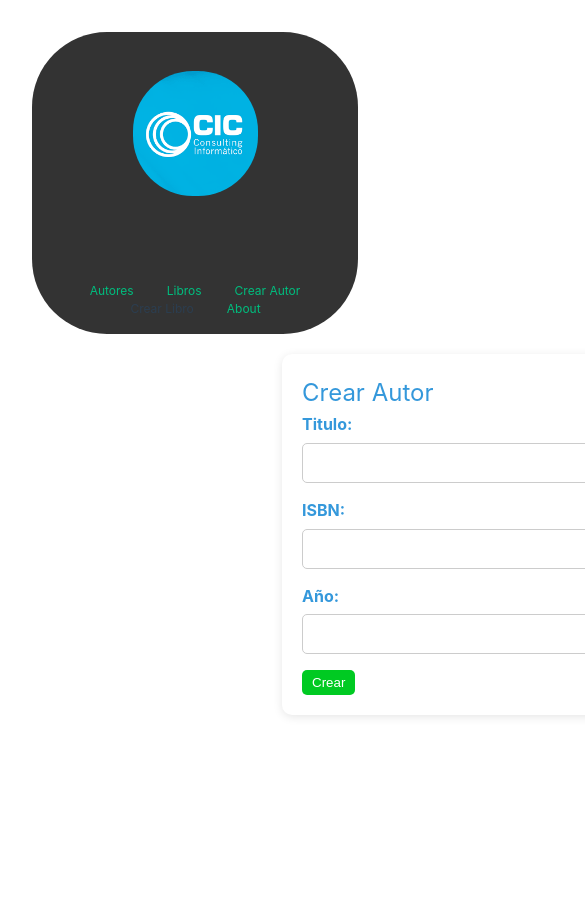
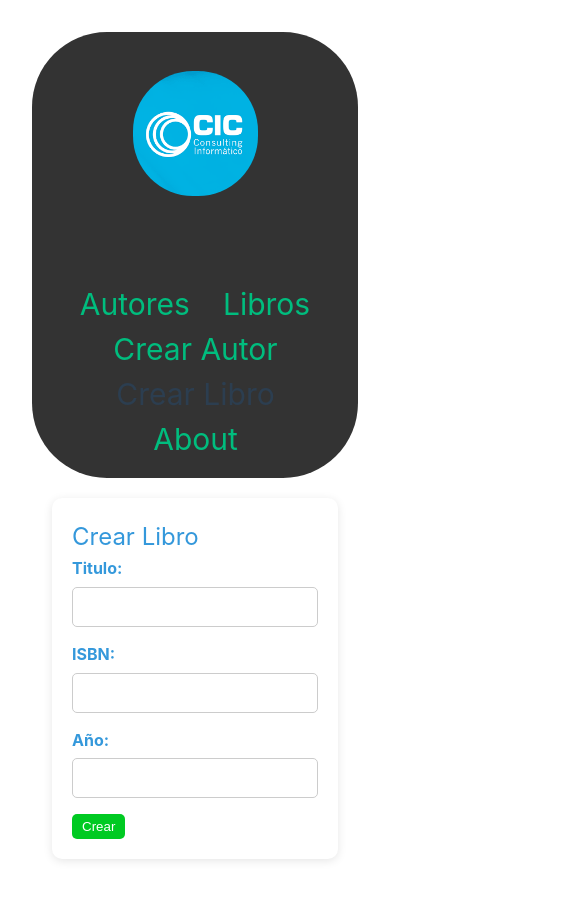
Before and after one commit to rlibanez/prueba-vue, a Vue app: page /create-book in a window 390 px wide. Shown: the top 900 px of the page, 585 px wide, since content can reach past the window. Before the commit the page ends 844 px from the top, so only its background shows below. Built offline with nearby package versions, Linux system fonts and the light colour scheme.

Commit message:
responsive

```diff
--- a/src/App.vue
+++ b/src/App.vue
@@ -63,7 +63,7 @@ header {
 
 nav {
   width: 100%;
-  font-size: 12px;
+  font-size: 2em;
   text-align: center;
   margin-top: 2rem;
 }
@@ -108,5 +108,9 @@ nav a:first-of-type {
     padding: 1rem 0;
     margin-top: 1rem;
   }
+
+  nav a{
+    font-size: 1.5rem;
+  };
 }
 </style>
--- a/src/assets/main.css
+++ b/src/assets/main.css
@@ -40,6 +40,7 @@ a,
     place-items: center;
   }
 
+
   #app {
     display: grid;
     width: 100%;
--- a/src/components/BookForm.vue
+++ b/src/components/BookForm.vue
@@ -32,7 +32,7 @@ export default {
         },
         title: {
             type: String,
-            default: 'Editar Autor'
+            default: 'Editar Libro'
         },
         buttonText: {
             type: String,
--- a/src/views/AuthorCreateView.vue
+++ b/src/views/AuthorCreateView.vue
@@ -58,7 +58,7 @@ export default {
     gap: 30px;
     padding: 20px;
     box-sizing: border-box;
-    min-width: 900px;
+    /* min-width: 900px; */
 }
 
 @media (max-width: 768px) {
--- a/src/views/AuthorsDetailsView.vue
+++ b/src/views/AuthorsDetailsView.vue
@@ -124,7 +124,7 @@ export default {
     gap: 30px;
     padding: 20px;
     box-sizing: border-box;
-    min-width: 900px;
+    /* min-width: 900px; */
 }
 
 @media (max-width: 768px) {
--- a/src/views/AuthorsView.vue
+++ b/src/views/AuthorsView.vue
@@ -123,7 +123,7 @@ export default {
     gap: 30px;
     padding: 20px;
     box-sizing: border-box;
-    min-width: 900px;
+    /* min-width: 900px; */
 }
 
 @media (max-width: 768px) {
--- a/src/views/BookCreateView.vue
+++ b/src/views/BookCreateView.vue
@@ -1,6 +1,6 @@
 <template>
     <div class="create">
-        <bookForm :book="newbook" @save-book="handlebookSaved" title="Crear Autor" buttonText="Crear" />
+        <bookForm :book="newbook" @save-book="handlebookSaved" title="Crear Libro" buttonText="Crear" />
     </div>
 </template>
 
@@ -58,7 +58,7 @@ export default {
     gap: 30px;
     padding: 20px;
     box-sizing: border-box;
-    min-width: 900px;
+    /* min-width: 900px; */
 }
 
 @media (max-width: 768px) {
--- a/src/views/BooksDetailsView.vue
+++ b/src/views/BooksDetailsView.vue
@@ -64,12 +64,12 @@ export default {
         },
         handlebookSelected(book) {
             this.selectedbook = book;
-            this.$router.push(`/books/${book.id}`);
+            this.$router.push(`/libro/${book.id}`);
         },
         async handlebookDeleted(book) {
             const toast = useToast();
             try {
-                await axios.delete(`/api/book/${book.id}`);
+                await axios.delete(`/api/libro/${book.id}`);
                 this.books = this.books.filter(u => u.id !== book.id);
                 if (this.selectedbook && this.selectedbook.id === book.id) {
                     this.selectedbook = null;
@@ -94,7 +94,7 @@ export default {
                     annoNacimiento: updatedbook.anno
                 };
 
-                const response = await axios.put(`/api/book`, transformedbook);
+                const response = await axios.put(`/api/libro`, transformedbook);
                 const updatedbookData = response.data;
                 const index = this.books.findIndex(book => book.id === updatedbookData.id);
                 if (index !== -1) {
@@ -124,7 +124,7 @@ export default {
     gap: 30px;
     padding: 20px;
     box-sizing: border-box;
-    min-width: 900px;
+    /* min-width: 900px; */
 }
 
 @media (max-width: 768px) {
--- a/src/views/BooksView.vue
+++ b/src/views/BooksView.vue
@@ -123,7 +123,7 @@ export default {
     gap: 30px;
     padding: 20px;
     box-sizing: border-box;
-    min-width: 900px;
+    /* min-width: 900px; */
 }
 
 @media (max-width: 768px) {
```
